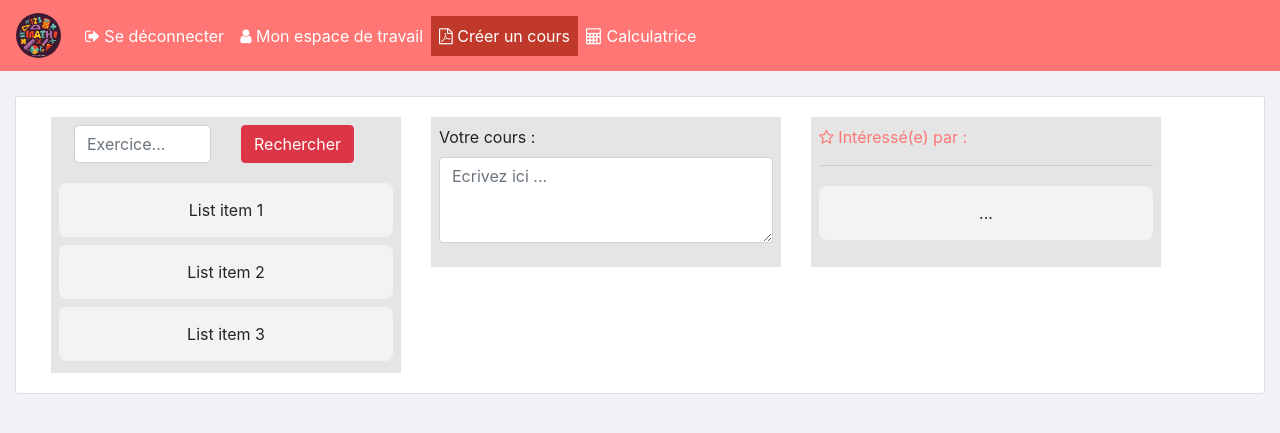
After one commit to Camillerkt/nomena_camille, a PHP site: page /create.php in a window 1280 px wide. The commit adds this page. Shown: the top 433 px of the page. Run offline with PHP 8.4, Linux system fonts and the light colour scheme.

Commit message:
Design un cours create.phpfini

```diff
--- /dev/null
+++ b/create.php
@@ -0,0 +1,66 @@
+<!DOCTYPE html>
+<html>
+<head>
+	<title>Le réseau social pour les profs de Mathématiques !</title>
+	<?php
+	include 'head.php';
+	?>
+</head>
+<body>
+	<?php
+	include 'navbar.php';
+	?>
+	<br/><br/><br/><br/>
+	<div class="container-fluid">
+		<div class="card">
+			<div class="card-body">
+				<div class="lists">
+					<!-- Premiere colonne -->
+
+					<div class="list">
+						<!-- barre de recherche -->
+						<div class="form-group">
+							<div class="container">
+								<div class="row">
+									<div class="col-6">
+								    <input type="text" class="form-control" id="exampleInputEmail1" aria-describedby="emailHelp" placeholder="Exercice...">
+									</div>
+									<div class="col">
+								   	<button type="button" class="btn btn-danger">Rechercher</button>
+								    </div>
+							   	</div>
+						    </div>
+						</div>
+						<!-- Fin barre de recherche -->
+
+
+
+
+						<div class="list-item" draggable="true">List item 1</div>
+						<div class="list-item" draggable="true">List item 2</div>
+						<div class="list-item" draggable="true">List item 3</div>
+					</div>
+					<!-- Fin Premiere colonne -->
+					<!-- Deuxième colonne -->
+					<div class="list">
+						<div class="form-group">
+						    <label for="exampleFormControlTextarea1">Votre cours :</label>
+						    <textarea class="form-control" id="exampleFormControlTextarea1" rows="3" placeholder="Ecrivez ici ..."></textarea>
+  						</div>
+					</div>
+					<!-- Fin deuxième colonne -->
+					<!-- Dernière colonne -->
+					<div class="list">
+						<span style="color: #ff7675;"><i class="fa fa-star-o" aria-hidden="true"></i>  Intéressé(e) par :<hr/></span>
+
+						<div class="list-item" draggable="true">...</div>
+
+					</div>
+					<!-- Fin Dernière colonne -->
+				</div>
+			</div>
+		</div>
+	</div>
+	<script src="dragndrop.js"></script>
+</body>
+</html>
--- a/css/style.css
+++ b/css/style.css
@@ -96,3 +96,55 @@ body{
 .nameProfile{
 	font-size: 20px;
 }
+
+
+
+/* Drag and drop */
+.app {
+	display: flex;
+	flex-flow: column;
+
+	width: 100vw;
+	height: 100vh;
+}
+
+header {
+	display: flex;
+	justify-content: center;
+	align-items: center;
+	height: 60px;
+}
+
+.lists {
+	display: flex;
+	flex: 1;
+	width: 100%;
+	overflow-x: scroll;
+}
+
+.lists .list {
+	display: flex;
+	flex-flow: column;
+	flex: 1;
+
+	width: 100%;
+	min-width: 250px;
+	max-width: 350px;
+	height: 100%;
+	min-height: 150px;
+
+	background-color: rgba(0, 0, 0, 0.1);
+	margin: 0 15px;
+	padding: 8px;
+	transition: all 0.2s linear;
+}
+
+.lists .list .list-item {
+	background-color: #F3F3F3;
+	border-radius: 8px;
+	padding: 15px 20px;
+	text-align: center;
+	margin: 4px 0px;
+}
+
+/* Fin drag and drop */
--- a/index.php
+++ b/index.php
@@ -38,7 +38,7 @@ if(!isset($_SESSION['mdp'])){
 		    	<div class="card">
 		    		<div class="card-body">
 		    			<div class="row">
-			    			<div class="col-md-7 col-xs-12"><img src="images/female-user-testpng" height="60"> Publier des ressources pédagogiques !</div>
+			    			<div class="col-md-7 col-xs-12"><img src="images/female-user-test.png" height="60"> Publier des ressources pédagogiques !</div>
 	    					<div class="col-xs-12 col-md-4"><button type="button" class="btn btn-danger" data-toggle="modal" data-target="#exampleModal">Publier une ressource mathématique</button></div>
 			    		</div>
 		    		</div>
--- a/navbar.php
+++ b/navbar.php
@@ -14,7 +14,7 @@
         <a class="nav-link" href="profile.php" style="color: white;"><i class="fa fa-user" aria-hidden="true"></i>  Mon espace de travail</a>
       </li>
       <li class="nav-item">
-        <a class="nav-link" href="#" style="color: white; background-color: #c0392b;"><i class="fa fa-file-pdf-o" aria-hidden="true"></i>  Créer un cours</a>
+        <a class="nav-link" href="create.php" style="color: white; background-color: #c0392b;"><i class="fa fa-file-pdf-o" aria-hidden="true"></i>  Créer un cours</a>
       </li>
       <li class="nav-item">
         <a class="nav-link" href="#" style="color: white;" data-toggle="modal" data-target="#Calculatrice"><i class="fa fa-calculator" aria-hidden="true"></i>  Calculatrice</a>
```
Also changed, not shown: dragndrop.js (added, +45 -0 lines).
